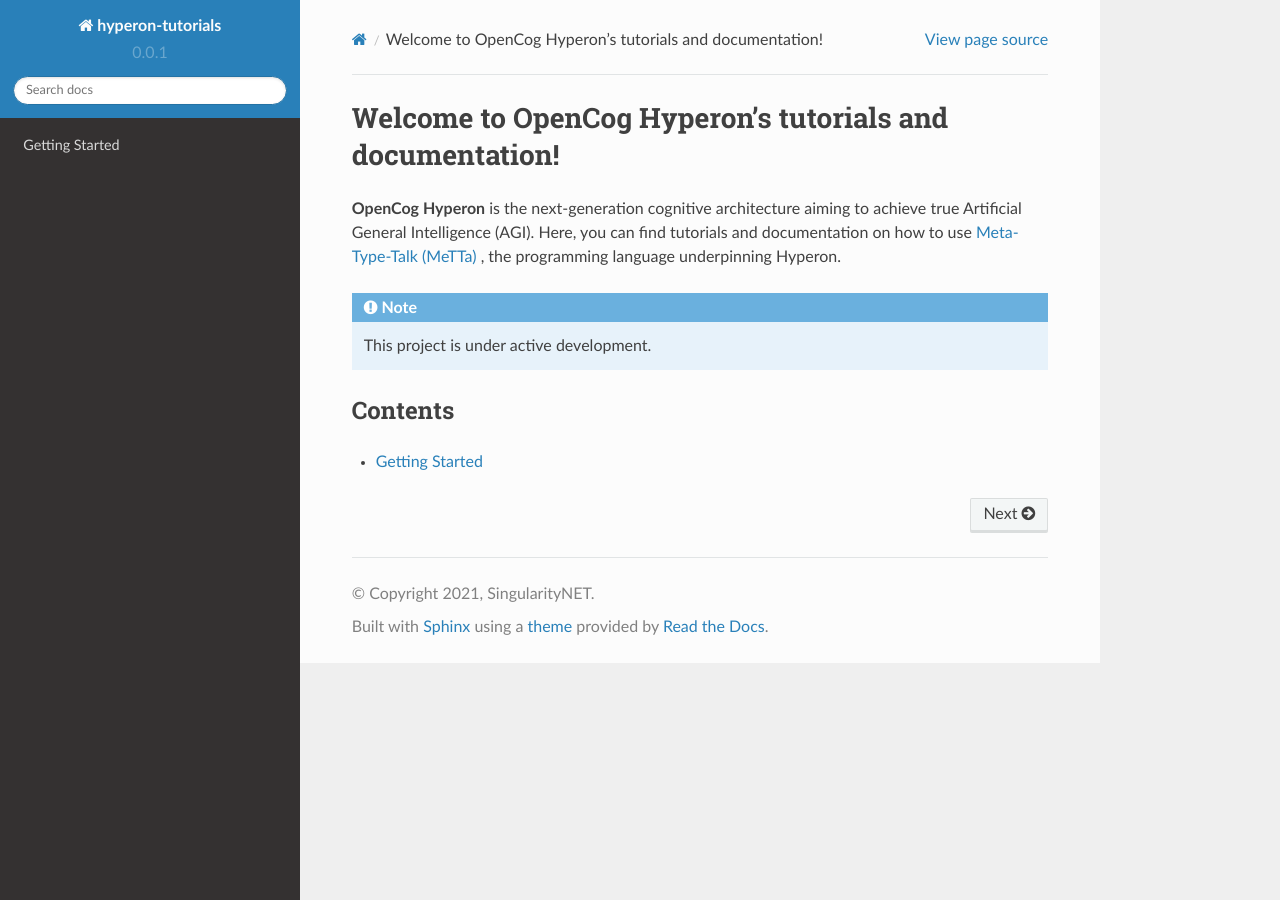
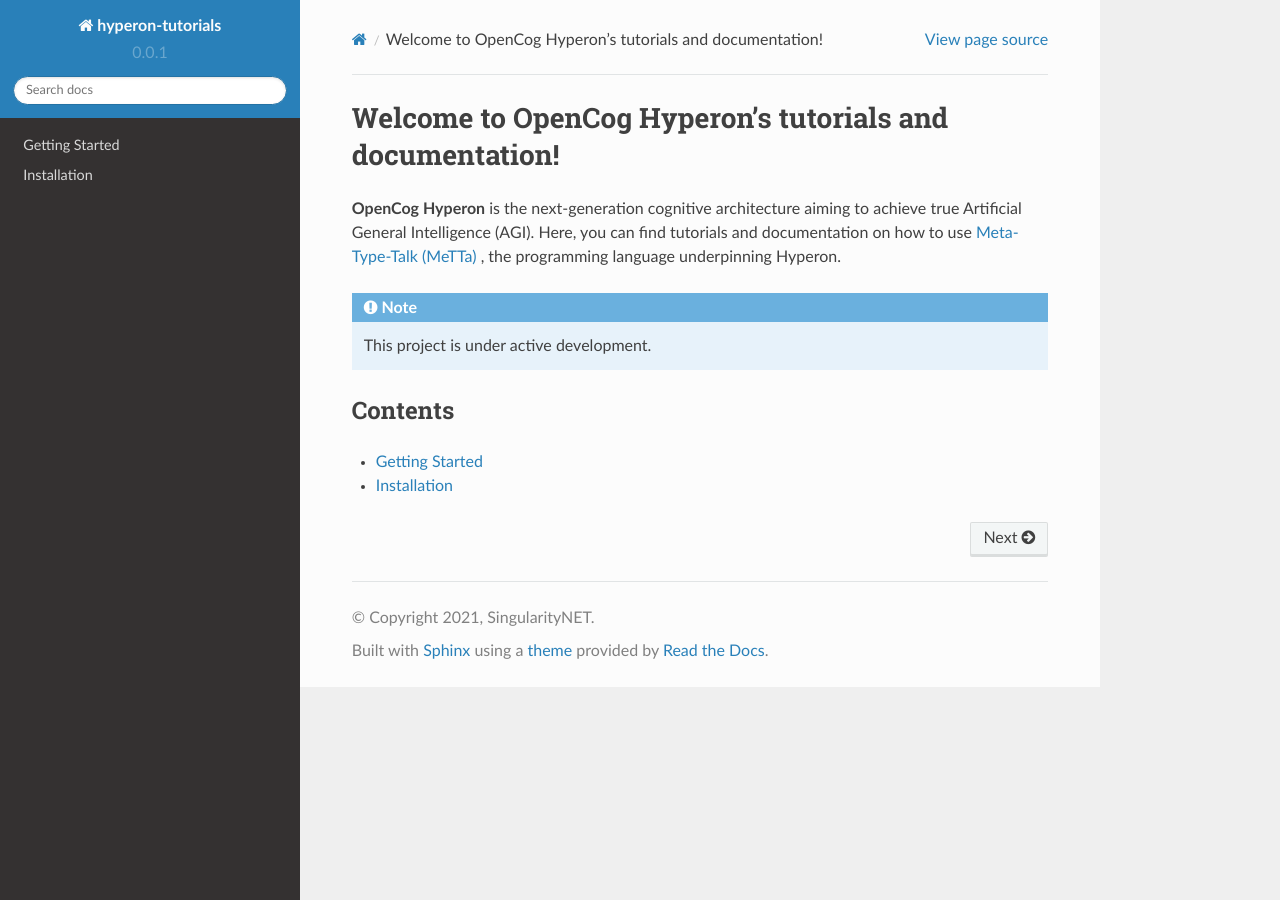
Before and after one commit to TownesZhou/hyperon-tutorials, a Sphinx documentation site: the page built from docs/source/index.rst, in a window 1280 px wide. Built offline with Sphinx 7.4.7 and the Read the Docs theme 2.0.0, drawn with Linux system fonts in a browser that asks for light colours.

Commit message:
Fix: missing doc in doctree

```diff
--- a/docs/source/index.rst
+++ b/docs/source/index.rst
@@ -19,3 +19,4 @@
 .. toctree::
 
    getting_started/index.rst
+   getting_started/installation.rst
```
